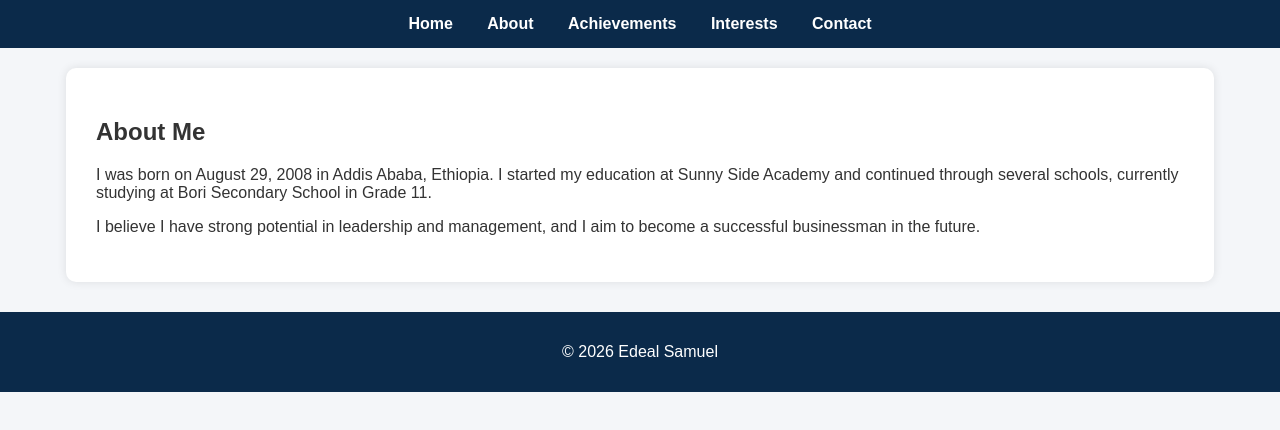
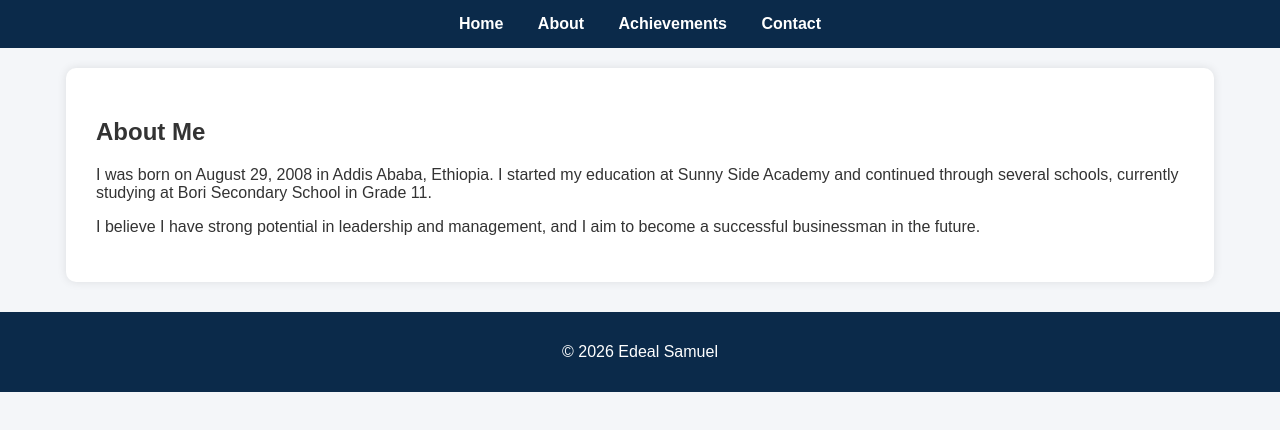
Before and after one commit to edealsamuel2000-gif/Edeal21, a plain HTML site: page about.html in a window 1280 px wide. Drawn offline with Linux system fonts and the light colour scheme.

Commit message:
Add files via upload

```diff
--- a/about.html
+++ b/about.html
@@ -10,7 +10,6 @@
     <a href="index.html">Home</a>
     <a href="about.html">About</a>
     <a href="achievements.html">Achievements</a>
-    <a href="interests.html">Interests</a>
     <a href="contact.html">Contact</a>
 </div>
 
```
Also changed, not shown: achievements.html (+0 -1 lines), contact.html (+0 -1 lines), index.html (+0 -1 lines).
